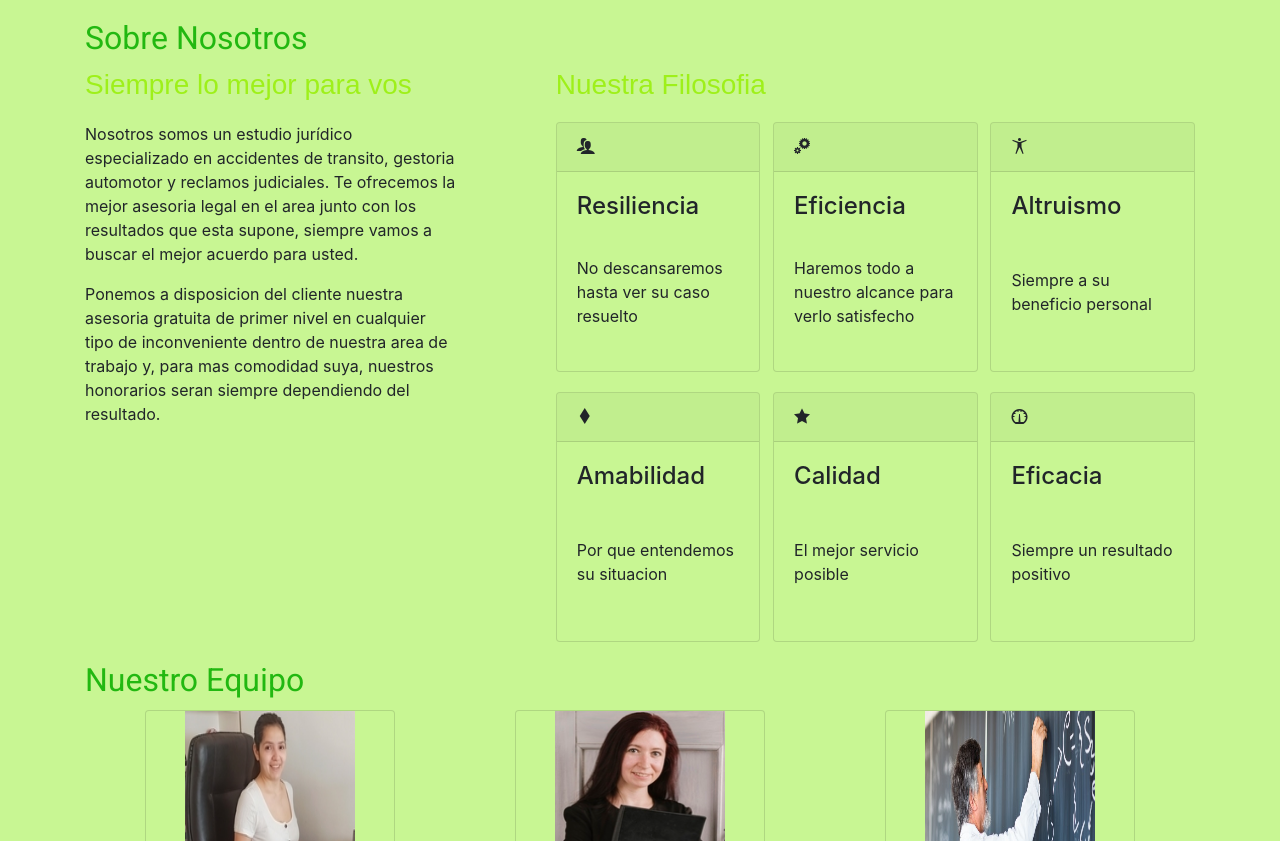
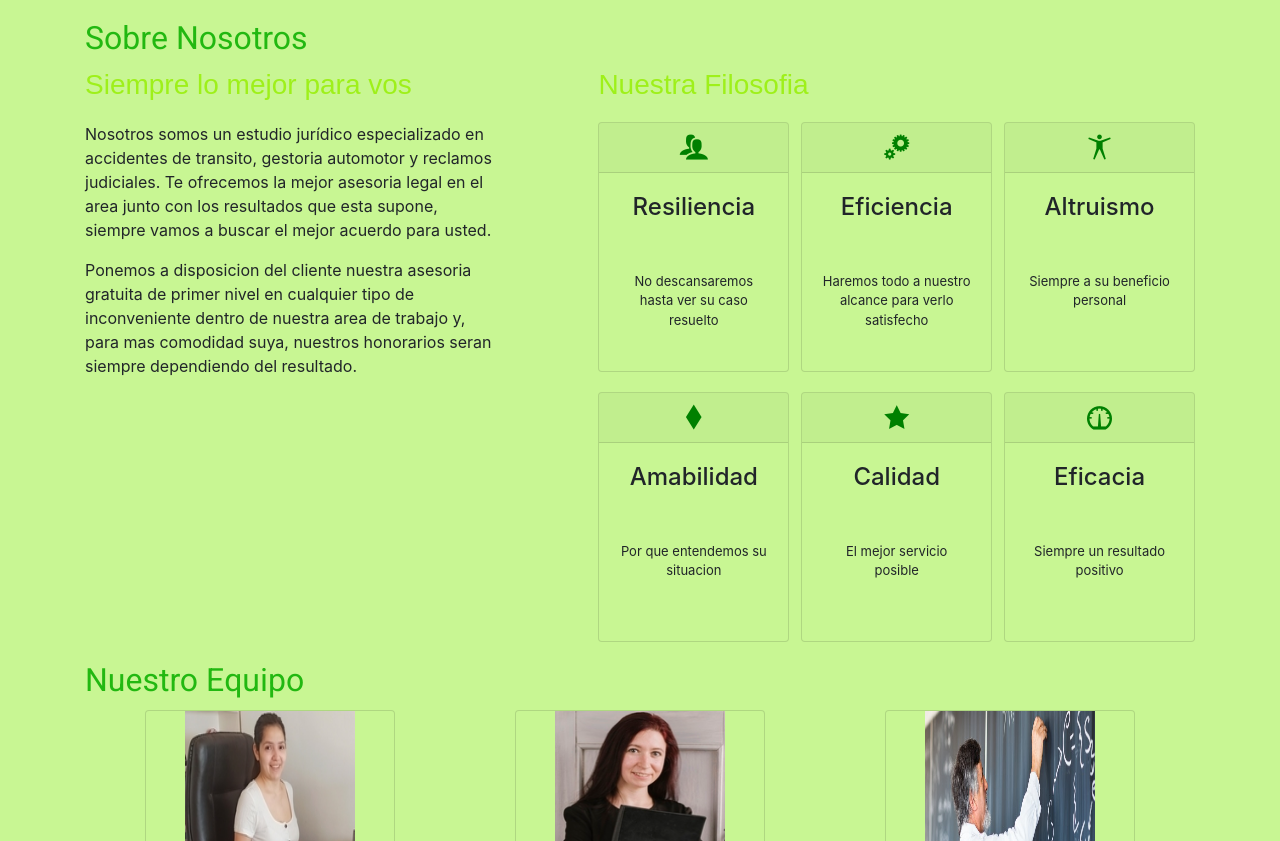
Before and after one commit to Jeronimofe/Repositorio1, a website: page index.html in a window 1280 px wide. Shown: the part 700-1541 px from the top of the page. Drawn offline with nearby package versions, Linux system fonts and the light colour scheme; files whose address does not match are found by name; a web font is replaced by a local one.

Commit message:
filosofia terminada

```diff
--- a/index.html
+++ b/index.html
@@ -105,8 +105,8 @@
                         </h3>
                             <div id="cartafilosofia">
                                 <div class="card card2">
-                                    <div class="card-header">
-                                    <i class="icon-users"></i>
+                                    <div class="card-header card-header-sobrenosotros">
+                                    <i class="icon-users icons-nosotros"></i>
                                     </div>
                                     <div class="card-body card-body2">
                                     <h4 class="card-title">Resiliencia</h4>
@@ -114,8 +114,8 @@
                                     </div>
                                 </div>
                                 <div class="card card2">
-                                    <div class="card-header">
-                                    <i class="icon-cogs"></i>
+                                    <div class="card-header card-header-sobrenosotros">
+                                    <i class="icon-cogs icons-nosotros"></i>
                                     </div>
                                     <div class="card-body card-body2">
                                     <h4 class="card-title">Eficiencia</h4>
@@ -123,8 +123,8 @@
                                     </div>
                                 </div>
                                 <div class="card card2">
-                                    <div class="card-header">
-                                    <i class="icon-accessibility"></i>
+                                    <div class="card-header card-header-sobrenosotros">
+                                    <i class="icon-accessibility icons-nosotros"></i>
                                     </div>
                                     <div class="card-body card-body2">
                                     <h4 class="card-title">Altruismo</h4>
@@ -132,8 +132,8 @@
                                     </div>
                                 </div>
                                 <div class="card card2">
-                                    <div class="card-header">
-                                    <i class="icon-diamonds"></i>
+                                    <div class="card-header card-header-sobrenosotros">
+                                    <i class="icon-diamonds icons-nosotros"></i>
                                     </div>
                                     <div class="card-body card-body2">
                                     <h4 class="card-title">Amabilidad</h4>
@@ -141,8 +141,8 @@
                                     </div>
                                 </div>
                                 <div class="card card2">
-                                    <div class="card-header">
-                                    <i class="icon-star-full"></i>
+                                    <div class="card-header card-header-sobrenosotros">
+                                    <i class="icon-star-full icons-nosotros"></i>
                                     </div>
                                     <div class="card-body card-body2">
                                     <h4 class="card-title">Calidad</h4>
@@ -150,8 +150,8 @@
                                     </div>
                                 </div>
                                 <div class="card card2">
-                                    <div class="card-header">
-                                    <i class="icon-meter"></i>
+                                    <div class="card-header card-header-sobrenosotros">
+                                    <i class="icon-meter icons-nosotros"></i>
                                     </div>
                                     <div class="card-body card-body2">
                                     <h4 class="card-title">Eficacia</h4>
--- a/scss/_global.scss
+++ b/scss/_global.scss
@@ -93,9 +93,34 @@
                         margin-bottom: 20px;
                         .card-body2{
                                 display:grid;
-                                grid-template-rows: 1fr, 3fr;
+                                grid-template-rows: 1fr 1fr;
+                                justify-items: center;
+                                .card-text{
+                                        font-size: 13px;
+                                        text-align: center;
+                                }
+                                .card-title{
+                                        margin-bottom:0px;
+                                }
+                        }
+                        .card-header-sobrenosotros{
+                                display: flex;
+                                align-content: center;
+                                justify-content:center;
+                                .icons-nosotros{
+                                        color:green;
+                                        font-size: 25px;
+                                }
                         }
                 }
+                .card2:hover{
+                        .card-header-sobrenosotros{
+                                .icons-nosotros{
+                                        color:greenyellow;
+                                }
+                        }
+                }
+
         }
 }
 .card{
```
Also changed, not shown: css/main.css.
